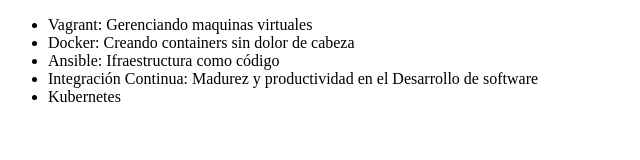
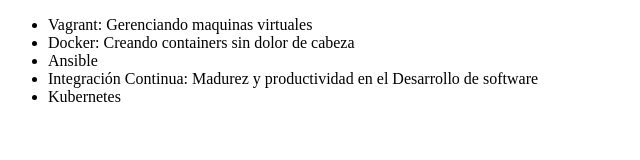
Before and after one commit to esneiderf91/alura-git, a plain HTML site: page index.html in a window 1280 px wide. Shown: the whole page, without its empty margins (0-640 px from the left). Drawn offline with Linux system fonts and the light colour scheme.

Commit message:
Revert "Cambiando el nombre del curso de Ansible"
This reverts commit 4edc4e8a648828616d35d39dc8f15dc59ba50955.

```diff
--- a/index.html
+++ b/index.html
@@ -8,7 +8,7 @@
      <ul>
          <li> Vagrant: Gerenciando maquinas virtuales </li>
          <li> Docker: Creando containers sin dolor de cabeza </li>
-         <li> Ansible: Ifraestructura como código </li>
+         <li> Ansible </li>
          <li> Integración Continua: Madurez y productividad en el Desarrollo de software</li>
          <li> Kubernetes </li>
      </ul>
```
